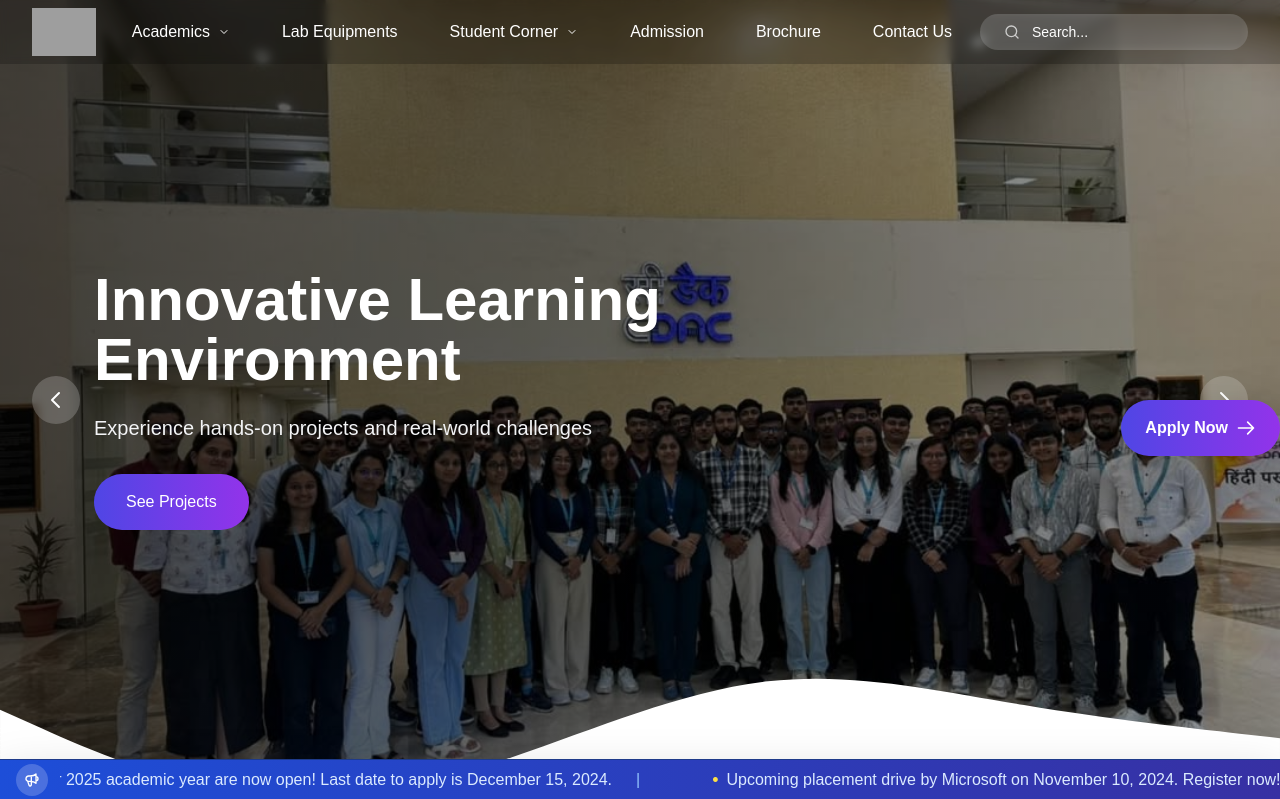
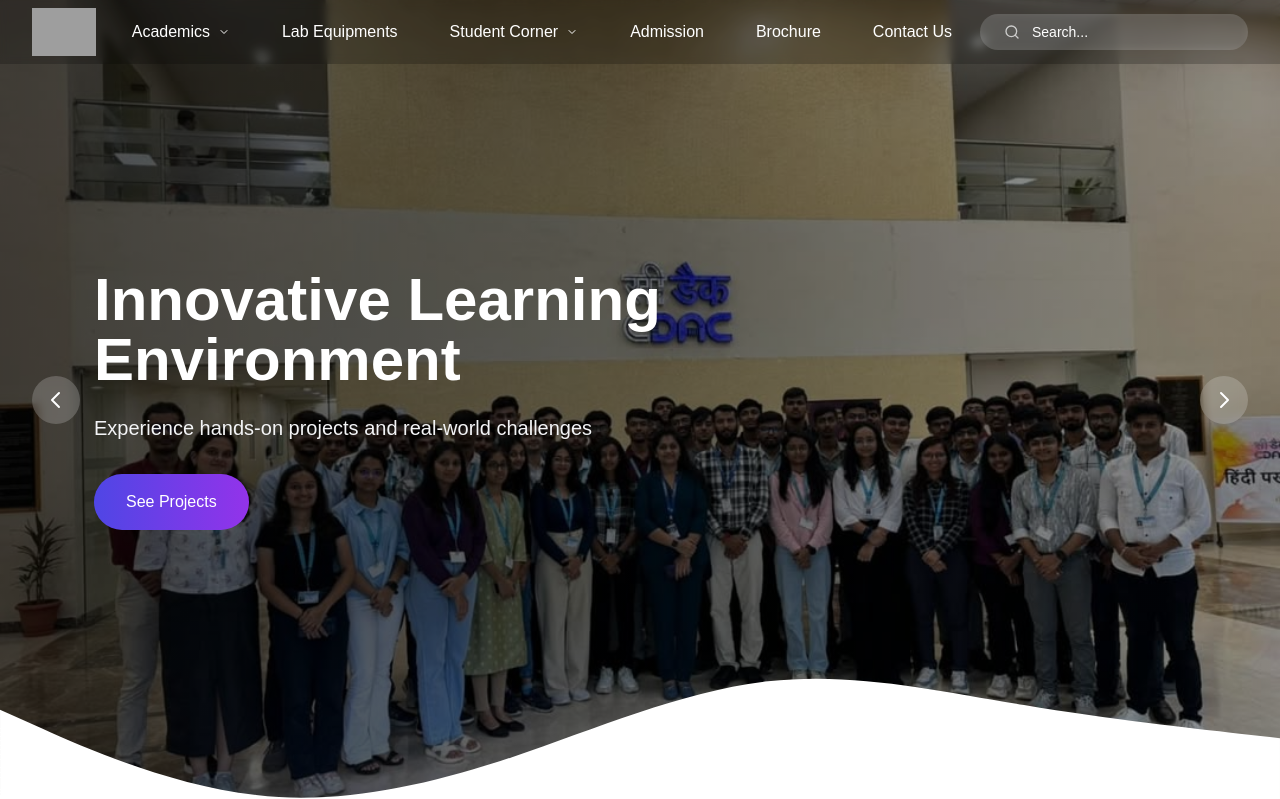
Before and after one commit to Webmaster-CHARUSAT/KDPIT_react, a React (Create React App) app: page / in a window 1280 px wide. Shown: the top 799 px of the page. Built offline with nearby package versions, Linux system fonts and the light colour scheme; grey boxes are pictures that could not be loaded.

Commit message:
Changes done as per testing report dated 07/01/2025

```diff
--- a/public/index.html
+++ b/public/index.html
@@ -2,7 +2,7 @@
 <html lang="en">
   <head>
     <meta charset="utf-8" />
-    <link rel="icon" href="%PUBLIC_URL%/favicon.ico" />
+    <link rel="icon" href="%PUBLIC_URL%/images/kdpit_logo.webp" />
     <meta name="viewport" content="width=device-width, initial-scale=1" />
     <meta name="theme-color" content="#000000" />
     <meta
@@ -24,7 +24,7 @@
       work correctly both with client-side routing and a non-root public URL.
       Learn how to configure a non-root public URL by running `npm run build`.
     -->
-    <title>React App</title>
+    <title>Smt. Kundanben Dinsha Patel Department of Information Technology</title>
   </head>
   <body>
     <noscript>You need to enable JavaScript to run this app.</noscript>
--- a/src/App.js
+++ b/src/App.js
@@ -61,8 +61,8 @@ function App() {
               <MessageSection />
               <Testimonials />
               <Contact />
-              <AnnouncementBar />
-              <ApplyNowButton />
+              {/* <AnnouncementBar /> */}
+              {/* <ApplyNowButton /> */}
             </>
           } />
 
--- a/src/components/Annoucement.jsx
+++ b/src/components/Annoucement.jsx
@@ -7,31 +7,31 @@ const AnnouncementBar = () => {
 
   // Sample announcements - replace with your actual data
   const announcements = [
-    {
-      id: 1,
-      text: "Applications for 2025 academic year are now open! Last date to apply is December 15, 2024.",
-      link: "/admissions",
-    },
-    {
-      id: 2,
-      text: "Upcoming placement drive by Microsoft on November 10, 2024. Register now!",
-      link: "/placements",
-    },
-    {
-      id: 3,
-      text: "Annual tech fest 'Innovate 2025' registrations are open. Early bird discounts until October 30.",
-      link: "/events/techfest",
-    },
-    {
-      id: 4,
-      text: "New research collaboration with Stanford University. Research internship opportunities available.",
-      link: "/research",
-    },
-    {
-      id: 5,
-      text: "Department of IT organizing workshop on AI & Machine Learning on November 5-6, 2024.",
-      link: "/workshops",
-    },
+    // {
+    //   id: 1,
+    //   text: "Applications for 2025 academic year are now open! Last date to apply is December 15, 2024.",
+    //   link: "/admissions",
+    // },
+    // {
+    //   id: 2,
+    //   text: "Upcoming placement drive by Microsoft on November 10, 2024. Register now!",
+    //   link: "/placements",
+    // },
+    // {
+    //   id: 3,
+    //   text: "Annual tech fest 'Innovate 2025' registrations are open. Early bird discounts until October 30.",
+    //   link: "/events/techfest",
+    // },
+    // {
+    //   id: 4,
+    //   text: "New research collaboration with Stanford University. Research internship opportunities available.",
+    //   link: "/research",
+    // },
+    // {
+    //   id: 5,
+    //   text: "Department of IT organizing workshop on AI & Machine Learning on November 5-6, 2024.",
+    //   link: "/workshops",
+    // },
   ];
 
   // Check localStorage on component mount
--- a/src/components/Contact.js
+++ b/src/components/Contact.js
@@ -61,7 +61,7 @@ const Contact = () => {
 
             <div className="flex gap-3 mt-8">
               <a
-                href="https://facebook.com"
+                href="https://www.facebook.com/kdpit/"
                 target="_blank"
                 rel="noopener noreferrer"
                 className="w-8 h-8 bg-gray-100 rounded-full flex items-center justify-center text-indigo-600 hover:bg-gradient-to-r hover:from-indigo-600 hover:to-purple-600 hover:text-white hover:-translate-y-1 transition-all duration-300"
@@ -69,7 +69,7 @@ const Contact = () => {
                 <FontAwesomeIcon icon={faFacebookF} />
               </a>
               <a
-                href="https://twitter.com"
+                href="https://twitter.com/CSPIT_IT"
                 target="_blank"
                 rel="noopener noreferrer"
                 className="w-8 h-8 bg-gray-100 rounded-full flex items-center justify-center text-indigo-600 hover:bg-gradient-to-r hover:from-indigo-600 hover:to-purple-600 hover:text-white hover:-translate-y-1 transition-all duration-300"
@@ -77,7 +77,7 @@ const Contact = () => {
                 <FontAwesomeIcon icon={faTwitter} />
               </a>
               <a
-                href="https://linkedin.com"
+                href="https://www.linkedin.com/in/cspit-it/"
                 target="_blank"
                 rel="noopener noreferrer"
                 className="w-8 h-8 bg-gray-100 rounded-full flex items-center justify-center text-indigo-600 hover:bg-gradient-to-r hover:from-indigo-600 hover:to-purple-600 hover:text-white hover:-translate-y-1 transition-all duration-300"
@@ -85,7 +85,7 @@ const Contact = () => {
                 <FontAwesomeIcon icon={faLinkedinIn} />
               </a>
               <a
-                href="https://instagram.com"
+                href="https://www.instagram.com/it_cspit_charusat"
                 target="_blank"
                 rel="noopener noreferrer"
                 className="w-8 h-8 bg-gray-100 rounded-full flex items-center justify-center text-indigo-600 hover:bg-gradient-to-r hover:from-indigo-600 hover:to-purple-600 hover:text-white hover:-translate-y-1 transition-all duration-300"
--- a/src/components/Footer.js
+++ b/src/components/Footer.js
@@ -105,13 +105,17 @@ const Footer = () => {
                 <div className="flex gap-3">
                   <a
                     href="https://twitter.com/CSPIT_IT"
+                    target="_blank"
+                    rel="noopener noreferrer"
                     className="w-9 h-9 bg-gray-800 hover:bg-green-500 text-white rounded-full flex items-center justify-center transition-all duration-300 hover:-translate-y-1"
                     aria-label="Twitter"
                   >
                     <FontAwesomeIcon icon={faTwitter} />
                   </a>
                   <a
-                    href="https://www.facebook.com/kdpit_charusat-102249558172679"
+                    href="https://www.facebook.com/kdpit/"
+                    target="_blank"
+                    rel="noopener noreferrer"
                     className="w-9 h-9 bg-gray-800 hover:bg-green-500 text-white rounded-full flex items-center justify-center transition-all duration-300 hover:-translate-y-1"
                     aria-label="Facebook"
                   >
@@ -119,6 +123,8 @@ const Footer = () => {
                   </a>
                   <a
                     href="https://www.instagram.com/it_cspit_charusat"
+                    target="_blank"
+                    rel="noopener noreferrer"
                     className="w-9 h-9 bg-gray-800 hover:bg-green-500 text-white rounded-full flex items-center justify-center transition-all duration-300 hover:-translate-y-1"
                     aria-label="Instagram"
                   >
@@ -126,6 +132,8 @@ const Footer = () => {
                   </a>
                   <a
                     href="https://www.linkedin.com/in/cspit-it/"
+                    target="_blank"
+                    rel="noopener noreferrer"
                     className="w-9 h-9 bg-gray-800 hover:bg-green-500 text-white rounded-full flex items-center justify-center transition-all duration-300 hover:-translate-y-1"
                     aria-label="LinkedIn"
                   >
@@ -274,20 +282,7 @@ const Footer = () => {
               <p className="text-gray-400 text-sm">
                 © {new Date().getFullYear()} CHARUSAT University. All Rights
                 Reserved.
-                <span className="mx-2">|</span>
-                <a
-                  href="/privacy-policy"
-                  className="text-gray-400 hover:text-white transition-colors duration-300"
-                >
-                  Privacy Policy
-                </a>
-                <span className="mx-2">|</span>
-                <a
-                  href="/terms-of-use"
-                  className="text-gray-400 hover:text-white transition-colors duration-300"
-                >
-                  Terms of Use
-                </a>
+
               </p>
             </Col>
             <Col md={5} className="text-center text-md-end">
--- a/src/components/Navbar.js
+++ b/src/components/Navbar.js
@@ -37,7 +37,7 @@ const menuStructure = {
       },
       eGovernance: { label: "E-Governance", path: "https://charusat.edu.in:912/eGovernance/", external: true },
       examResult: { label: "Exam Result", path: "https://charusat.edu.in:912/UniExamResult/", external: true },
-      studentAchievements: { label: "Student Achievements", path: "/#student-achievements" },
+      studentAchievements: { label: "Student Achievements", path: "/#achievements" },
       oldQuestionPaper: { label: "Old Question Paper", path: "drive?folderId=1U1hIPybwqdsF9Nn_K6QKom0Kg5yAWCaW&heading=Old%20Question%20Paper", external: true },
       eMagazine: {
         label: "E-Magazine",
--- a/src/components/Recruiters.js
+++ b/src/components/Recruiters.js
@@ -206,7 +206,7 @@ const Recruiters = () => {
         <MarqueeRow recruiters={recruiters2} direction="left" />
 
         {/* Placement Statistics */}
-        <div className="grid grid-cols-1 lg:grid-cols-4 gap-8 max-w-6xl mx-auto mt-10">
+        {/* <div className="grid grid-cols-1 lg:grid-cols-4 gap-8 max-w-6xl mx-auto mt-10">
           {placementStats.map((stat, index) => {
             const IconComponent = stat.icon;
             return (
@@ -218,16 +218,8 @@ const Recruiters = () => {
                   animation: "fadeInUp 0.8s ease-out forwards",
                 }}
               >
-                {/* Icon */}
-                {/* <div className="flex justify-center mb-4">
-                  <div
-                    className={`w-16 h-16 rounded-2xl bg-gradient-to-r ${stat.color} flex items-center justify-center transform group-hover:scale-110 transition-transform duration-300`}
-                  >
-                    <IconComponent className="w-8 h-8 text-white" />
-                  </div>
-                </div> */}
 
-                {/* Value */}
+
                 <div
                   className={`text-4xl font-bold mb-2 bg-gradient-to-r ${stat.color} bg-clip-text text-transparent`}
                 >
@@ -235,7 +227,7 @@ const Recruiters = () => {
                   <span className="text-3xl">{stat.suffix}</span>
                 </div>
 
-                {/* Title */}
+
                 <p className="text-gray-600 font-medium">{stat.title}</p>
 
                 <div
@@ -244,7 +236,7 @@ const Recruiters = () => {
               </div>
             );
           })}
-        </div>
+        </div> */}
       </div>
 
       <style jsx>{`
```
Also changed, not shown: public/images/kdpit_logo.webp (added).
